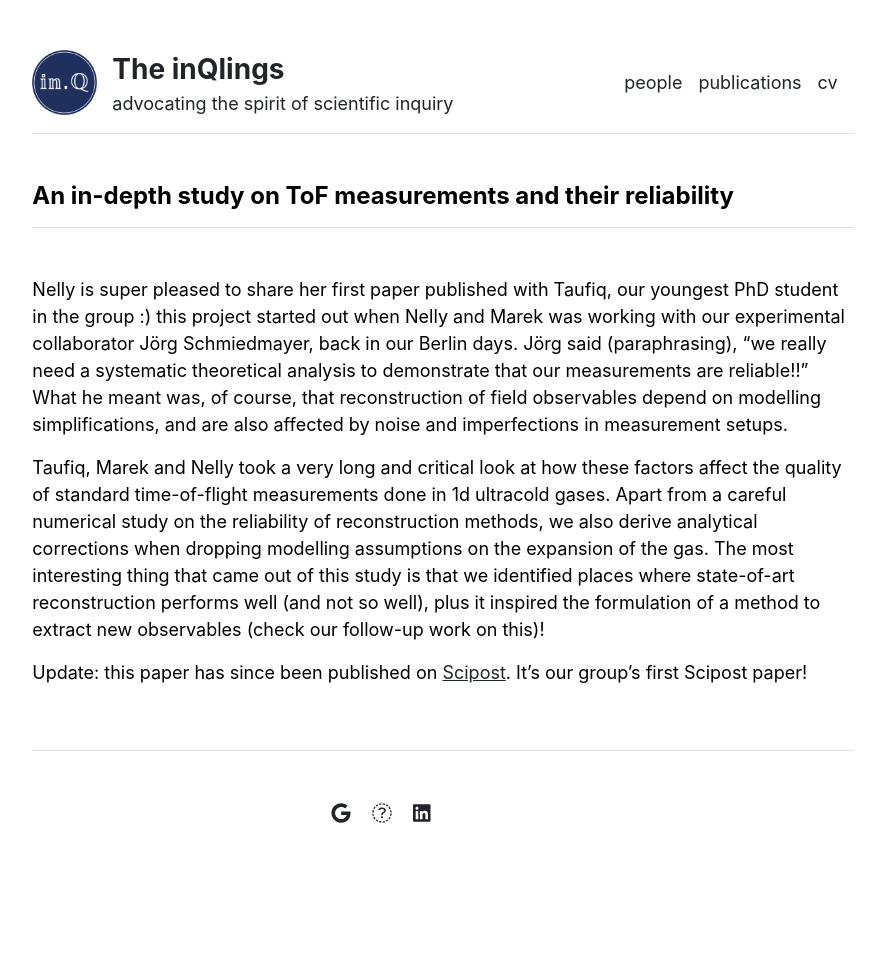
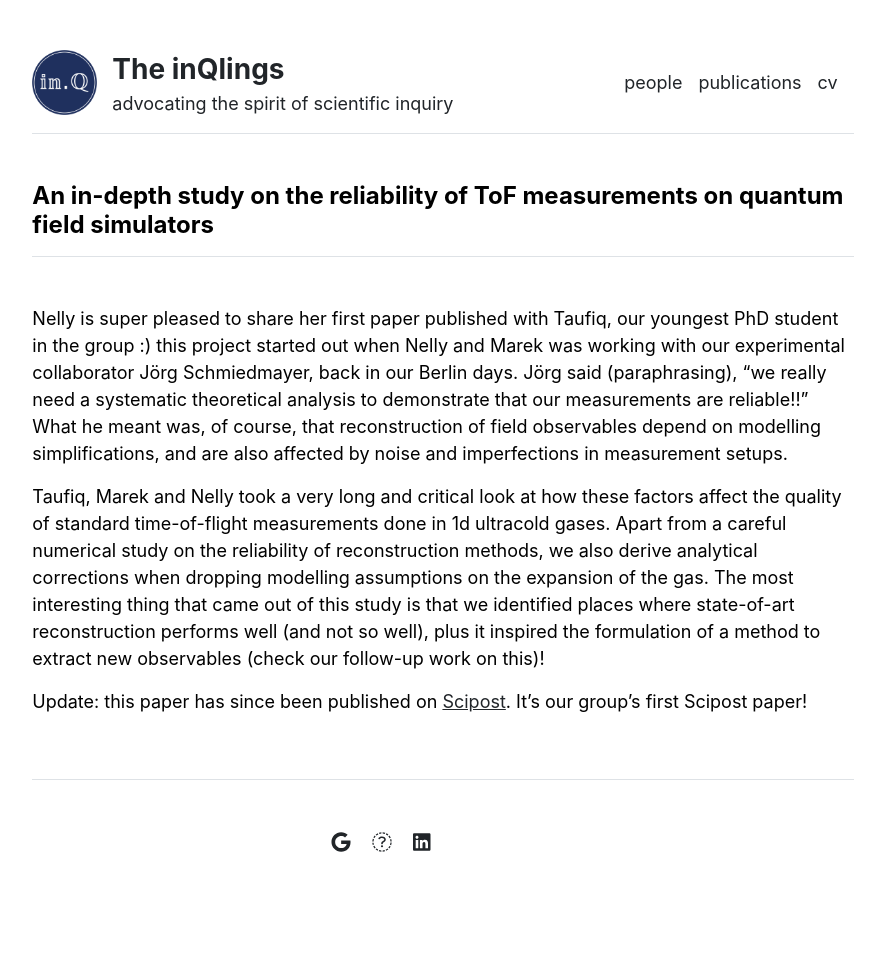
Before and after one commit to nelly-ng/nelly-ng.github.io, a Jekyll site: the page built from _posts/2025-02-24-ToF.md, in a window 1280 px wide. Shown: the whole page, without its empty margins (197-1082 px from the left). Built offline with Jekyll 4.4.1, drawn with Linux system fonts in a browser that asks for light colours; before the commit the page ends 925 px from its top, so only the background shows below that.

Commit message:
Update 2025-02-24-ToF.md

```diff
--- a/_posts/2025-02-24-ToF.md
+++ b/_posts/2025-02-24-ToF.md
@@ -1,6 +1,6 @@
 ---
 layout: post
-title: "An in-depth study on ToF measurements and their reliability"
+title: "An in-depth study on the reliability of ToF measurements on quantum field simulators"
 ---
 
 Nelly is super pleased to share her first paper published with Taufiq, our youngest PhD student in the group :) this project started out when Nelly and Marek was working with our experimental collaborator Jörg Schmiedmayer, back in our Berlin days. Jörg said (paraphrasing), "we really need a systematic theoretical analysis to demonstrate that our measurements are reliable!!" What he meant was, of course, that reconstruction of field observables depend on modelling simplifications, and are also affected by noise and imperfections in measurement setups.
```
